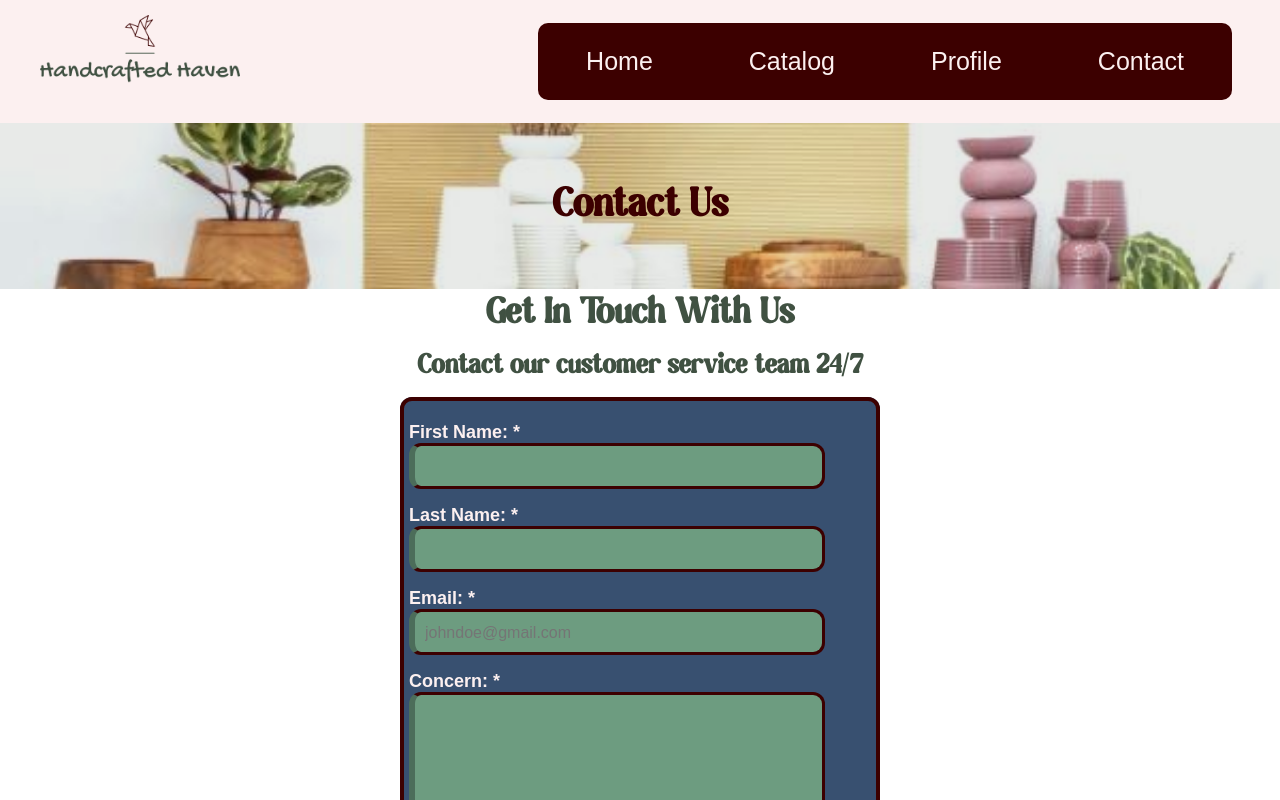
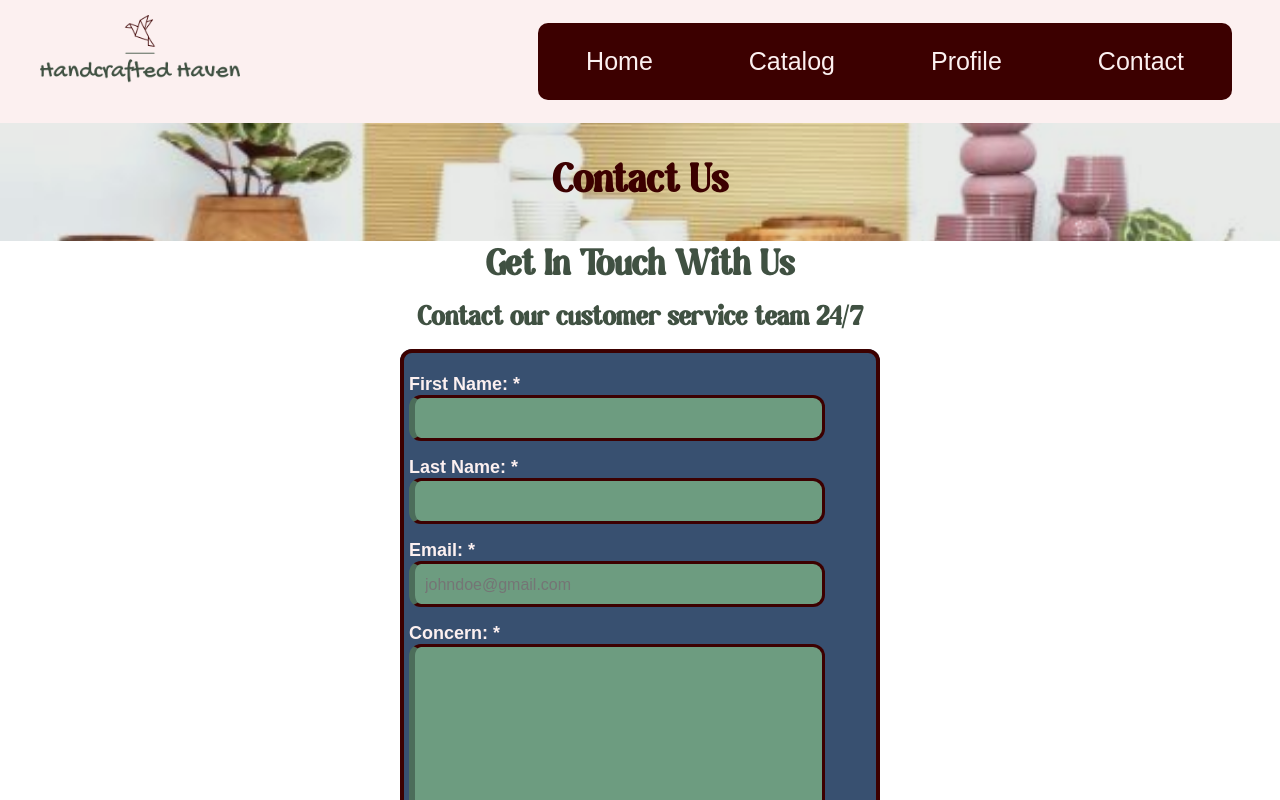
Before and after one commit to saraltr/Handcrafted-Haven, a Next.js app in the folder handcrafted/: page /contact in a window 1280 px wide. Shown: the top 800 px of the page. Built offline with nearby package versions, Linux system fonts and the light colour scheme; a web font is replaced by a local one.

Commit message:
additional styling

```diff
--- a/handcrafted/src/app/catalog/CatalogCard/Card.module.css
+++ b/handcrafted/src/app/catalog/CatalogCard/Card.module.css
@@ -29,9 +29,10 @@
 }
 
 .card-image {
-  width: 100%;
+  width: 90%;
   height: auto;
   border-radius: 8px;
+  text-align: center;
 }
 
 .price {
--- a/handcrafted/src/app/catalog/CatalogCard/Card.tsx
+++ b/handcrafted/src/app/catalog/CatalogCard/Card.tsx
@@ -29,7 +29,7 @@ const Card: FC<CardHolderProps> = ({ productList }) => {
           <span className={styles.cat}>Category/{category}</span>
           <Link
             href={`/catalog/${id}`}>
-            <Image src={image} alt={`${name} image`} className={styles.cardImage} width={260} height={280} />
+            <Image src={image} alt={`${name} image`} className={styles.cardImage} width={260} height={280} layout='responsive' />
             <h2 className={styles.cardTitle}>{name}</h2>
           </Link>
           <p className={styles.cardDescription}>{description}</p>
@@ -86,10 +86,7 @@ const CatalogCard = () => {
 
   return (
     <>
-      <h1>Your Catalog</h1>
-
       <Search categories={categories} onSearch={handleSearch} />
-
       <Card productList={filteredProducts.length > 0 ? filteredProducts : products} />
     </>
   );
--- a/handcrafted/src/app/ui/banner.tsx
+++ b/handcrafted/src/app/ui/banner.tsx
@@ -1,6 +1,5 @@
-import React, { ReactNode } from "react";
+import React from "react";
 import Image, { StaticImageData } from "next/image";
-import Link from "next/link";
 import Connection from "./connectionButton";
 
 interface BannerProps {
--- a/handcrafted/src/app/ui/connectionBtn.module.css
+++ b/handcrafted/src/app/ui/connectionBtn.module.css
@@ -17,7 +17,7 @@ button:hover .arrowIcon {
 }
 
 .container {
-    max-width: 400px;
+    max-width:fit-content;
     margin: 0 auto;
     padding: 20px;
     background-color: #fcf0f0ba;
@@ -26,3 +26,7 @@ button:hover .arrowIcon {
     font-size: 18px;
     margin-bottom: 10px;
 }
+
+.container p {
+    margin-bottom: .5rem;
+}
--- a/handcrafted/src/app/ui/connectionButton.tsx
+++ b/handcrafted/src/app/ui/connectionButton.tsx
@@ -42,7 +42,7 @@ function ConnectionContent() {
 
     return (
       <div className={styles.container}>
-        Signed in as {userName} <br />
+        <p>Signed in as {userName}</p>
         <button onClick={() => signOut()}>Sign out</button>
       </div>
     );
--- a/handcrafted/src/app/ui/globals.css
+++ b/handcrafted/src/app/ui/globals.css
@@ -22,63 +22,6 @@
   --deep-blue: #385070;
   --dark-brown: #3c0000;
 
-
-  --foreground-rgb: 0, 0, 0;
-  --background-start-rgb: 214, 219, 220;
-  --background-end-rgb: 255, 255, 255;
-
-  --primary-glow: conic-gradient(from 180deg at 50% 50%,
-      #16abff33 0deg,
-      #0885ff33 55deg,
-      #54d6ff33 120deg,
-      #0071ff33 160deg,
-      transparent 360deg);
-  --secondary-glow: radial-gradient(rgba(255, 255, 255, 1),
-      rgba(255, 255, 255, 0));
-
-  --tile-start-rgb: 239, 245, 249;
-  --tile-end-rgb: 228, 232, 233;
-  --tile-border: conic-gradient(#00000080,
-      #00000040,
-      #00000030,
-      #00000020,
-      #00000010,
-      #00000010,
-      #00000080);
-
-  --callout-rgb: 238, 240, 241;
-  --callout-border-rgb: 172, 175, 176;
-  --card-rgb: 180, 185, 188;
-  --card-border-rgb: 131, 134, 135;
-}
-
-@media (prefers-color-scheme: dark) {
-  :root {
-    --foreground-rgb: 255, 255, 255;
-    --background-start-rgb: 0, 0, 0;
-    --background-end-rgb: 0, 0, 0;
-
-    --primary-glow: radial-gradient(rgba(1, 65, 255, 0.4), rgba(1, 65, 255, 0));
-    --secondary-glow: linear-gradient(to bottom right,
-        rgba(1, 65, 255, 0),
-        rgba(1, 65, 255, 0),
-        rgba(1, 65, 255, 0.3));
-
-    --tile-start-rgb: 2, 13, 46;
-    --tile-end-rgb: 2, 5, 19;
-    --tile-border: conic-gradient(#ffffff80,
-        #ffffff40,
-        #ffffff30,
-        #ffffff20,
-        #ffffff10,
-        #ffffff10,
-        #ffffff80);
-
-    --callout-rgb: 20, 20, 20;
-    --callout-border-rgb: 108, 108, 108;
-    --card-rgb: 100, 100, 100;
-    --card-border-rgb: 200, 200, 200;
-  }
 }
 
 * {
@@ -152,7 +95,7 @@ li  {
   text-align: center;
   overflow: hidden;
   background-color: #4051421e;
-  padding: 3.5rem;
+  padding: 2rem;
 }
 
 .bannerContainer h1 {
@@ -194,7 +137,7 @@ li  {
 
 .info div {
   flex: 1;
-  padding: 20px;
+  padding: 10px;
   background-color: #6d9c80c9;
   border-radius: 8px;
   box-shadow: 0 5px 4px rgba(0, 0, 0, 0.1);
@@ -234,24 +177,8 @@ button:hover .arrowIcon {
   transform: translateX(0.3em);
 }
 
-/* login
-.loginContainer {
-  display: flex;
-  flex-direction: column;
-  align-items: center;
-  padding: 2rem;
-  border: solid 2px var(--dark-brown);
-  width:fit-content;
-  margin: 5rem auto;
-  border-radius: 1rem;
-  background-color: #3c00000e;
+.success {
+  background-color: rgba(0, 128, 0, 0.199);
+  border-radius: 5px;
+  margin-bottom: .2rem;
 }
-
-.loginContainer button {
-  background-color: var(--ligther-green);
-  margin-top: 1rem;
-}
-
-.loginContainer button:hover {
-  background-color: var(--main-green);
-} */
--- a/handcrafted/src/app/ui/testimonals.tsx
+++ b/handcrafted/src/app/ui/testimonals.tsx
@@ -1,4 +1,3 @@
-'use client';
 import React, { FC } from 'react';
 import Image from 'next/image';
 import axios from 'axios';
@@ -45,7 +44,7 @@ const Testimonials = () => {
         const fetchData = async () => {
             try {
                 const response = await axios.get("/api/users");
-                const data = response.data;
+                const data = response.data.filter((user: UsersInfo) => user.story);
 
                 if (data) {
                     setUsers(data);
```
Also changed, not shown: handcrafted/src/app/catalog/page.tsx (+5 -2 lines), handcrafted/src/app/ui/register-form.tsx (+0 -7 lines), handcrafted/src/app/ui/storyForm.tsx (+21 -5 lines), handcrafted/src/app/ui/user.module.css (+10 -1 lines).
